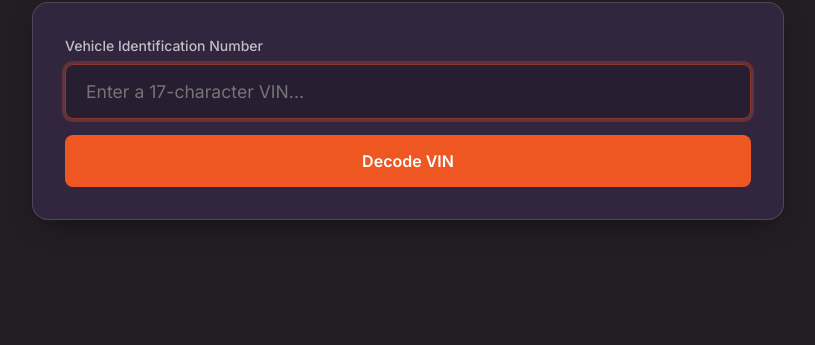
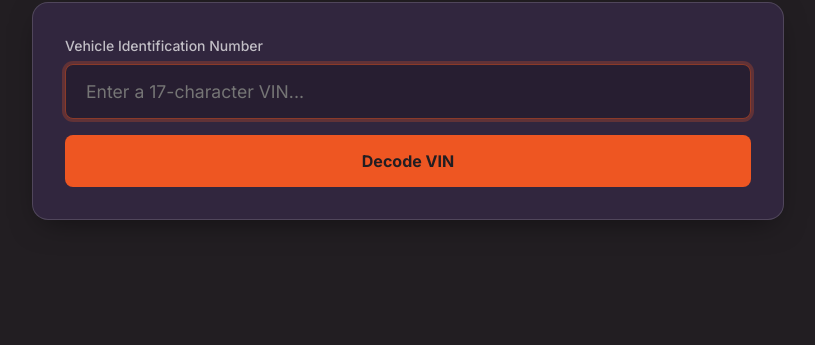
Before and after one commit to tiborrr/vin-api, a FastAPI app: page / in a window 1280 px wide. Shown: the part 190-535 px from the top of the page, without its empty margins (232-1047 px from the left). Run offline with FastAPI, Linux system fonts and the light colour scheme; data that the repository does not hold is empty.

Commit message:
style: fix primary button WCAG contrast ratio

```diff
--- a/src/vin_api/static/style.css
+++ b/src/vin_api/static/style.css
@@ -127,9 +127,9 @@ button {
   cursor: pointer;
   padding: 1rem 1.5rem;
   font-size: 1rem;
-  font-weight: 600;
+  font-weight: 700;
   font-family: inherit;
-  color: #fff;
+  color: var(--shadow-grey);
   background: var(--accent-primary);
   border: none;
   border-radius: var(--radius-md);
```
